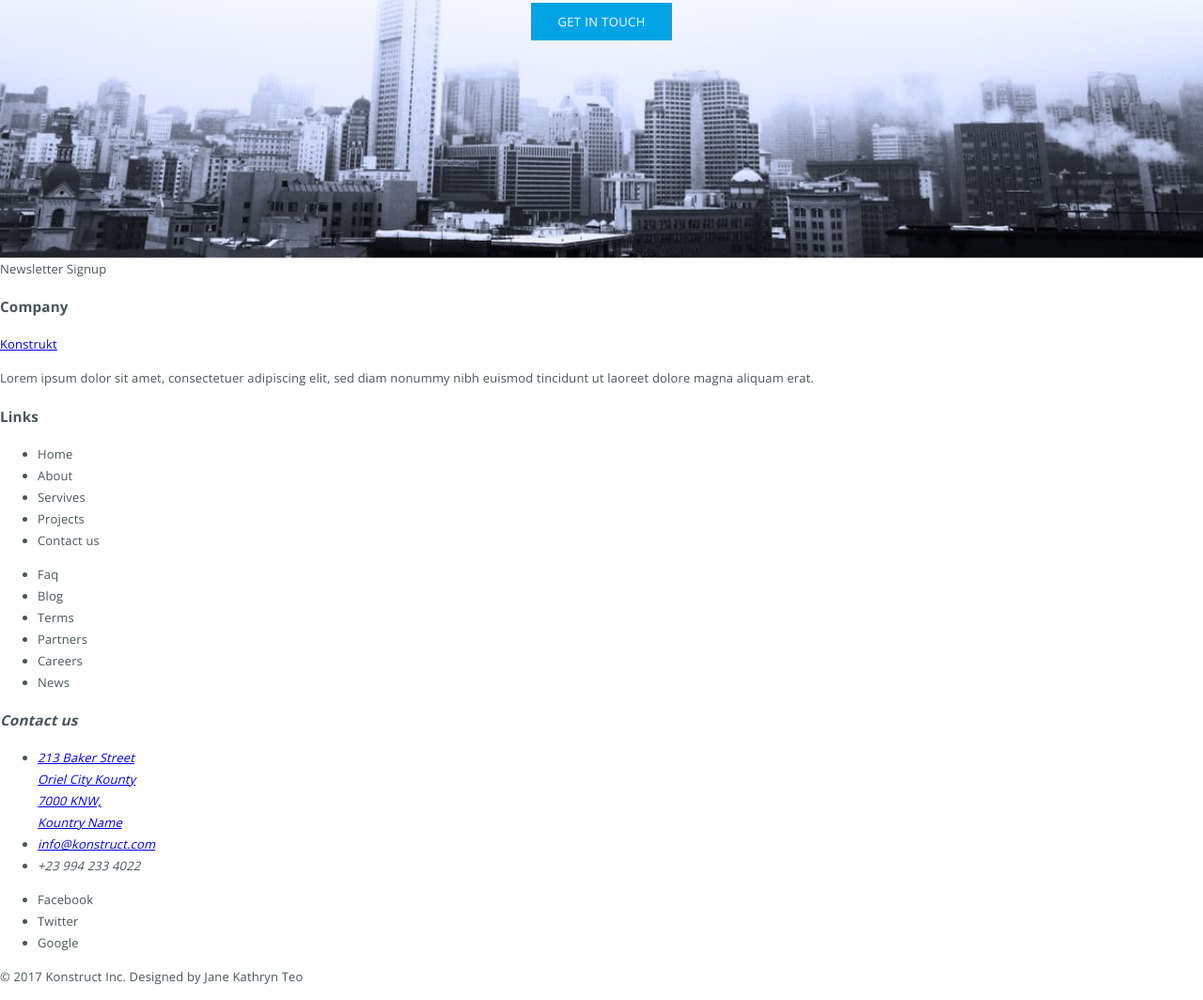
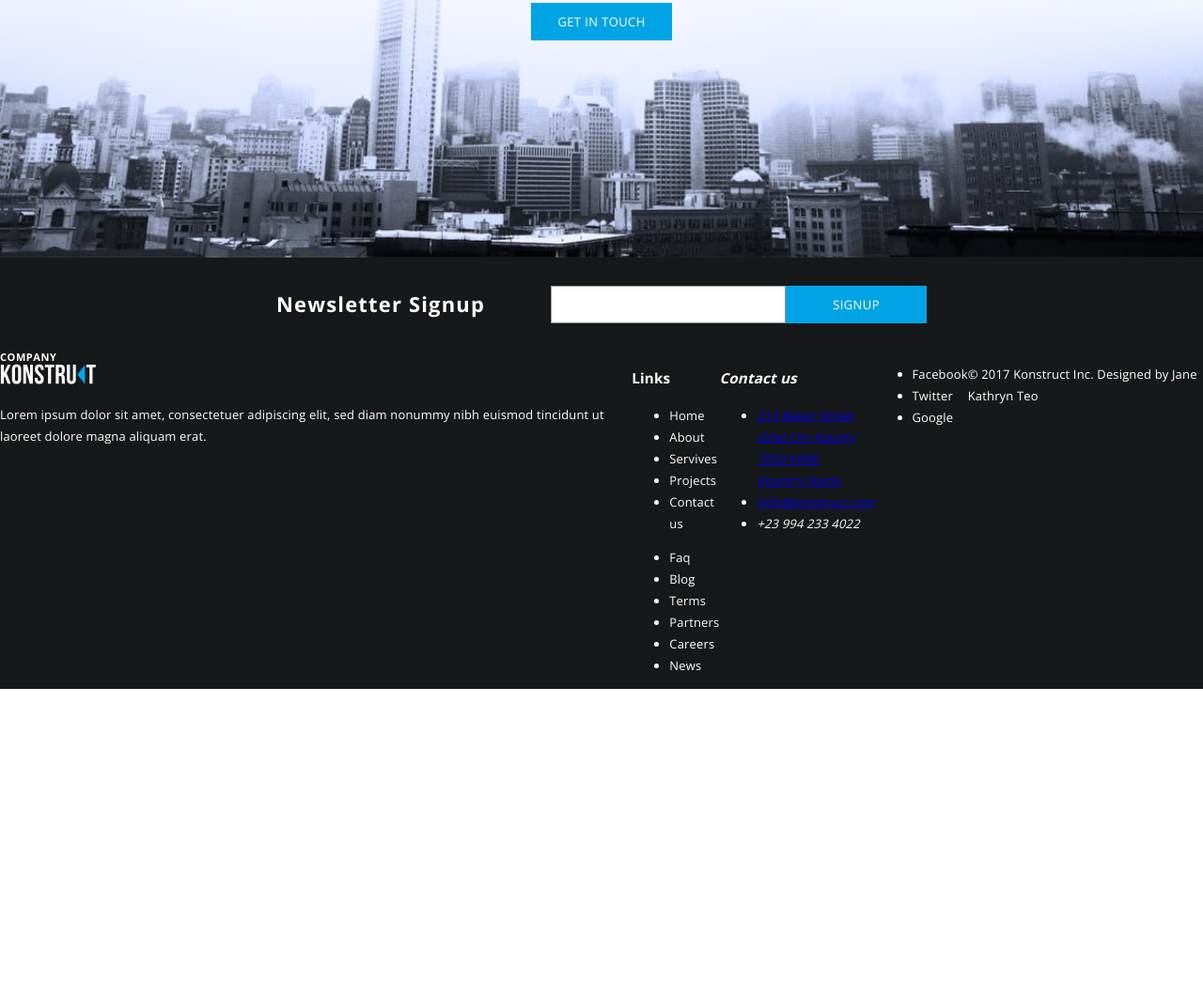
Before and after one commit to ProkoptsovD/construct-website-landing, a plain HTML site: page index.html in a window 1280 px wide. Shown: the part 2174-3238 px from the top of the page at 94% size. After the commit the page ends 2907 px from the top, so only its background shows below. Drawn offline with nearby package versions, Linux system fonts and the light colour scheme.

Commit message:
add half of footer

```diff
--- a/css/styles.css
+++ b/css/styles.css
@@ -1,5 +1,6 @@
 :root {
   --primary-bg-color: #ffffff;
+  --secondary-bg-color: #171819;
   --primary-text-color: #48555b;
   --secondary-text-color: #ffffff;
   --accent-color: #00a4e5;
@@ -439,7 +440,7 @@ body {
   background-position: center;
   background-size: cover;
 
-  background-color: #d7d7d7;
+  background-color: var(--secondary-bg-color);
 }
 
 .get-in-touch__title {
@@ -465,3 +466,80 @@ body {
   color: var(--secondary-text-color);
   background-color: var(--accent-color);
 }
+
+/* Newsletter aside section pastiche */
+.newsletter {
+  display: flex;
+  justify-content: center;
+  align-items: center;
+
+  margin-top: -1px;
+  padding: 30px 0;
+
+  background-color: var(--secondary-bg-color);
+}
+
+.newsletter__title {
+  margin: 0;
+  padding: 0;
+
+  margin-right: 70px;
+
+  font-weight: 700;
+  font-size: 22px;
+  line-height: 1.18;
+
+  text-align: center;
+  letter-spacing: 0.053em;
+
+  color: var(--secondary-text-color);
+}
+
+.newsletter_input {
+  width: 250px;
+  height: 40px;
+  border: 1px solid #979797;
+}
+
+.newsletter__btn {
+  min-width: 150px;
+  min-height: 40px;
+
+  font-size: 13px;
+  line-height: 1.15;
+
+  text-align: center;
+  text-transform: uppercase;
+  letter-spacing: 0.03em;
+
+  border: none;
+
+  color: var(--secondary-text-color);
+  background-color: var(--accent-color);
+}
+
+/* footer pastiche */
+.footer {
+  display: flex;
+
+  color: var(--secondary-text-color);
+  background-color: var(--secondary-bg-color);
+}
+
+.footer__thumb {
+}
+.footer__title {
+  margin: 0;
+  padding: 0;
+
+  font-size: 11px;
+  line-height: 1.18;
+
+  letter-spacing: 0.052em;
+
+  text-transform: uppercase;
+}
+.footer__icon {
+  width: 102px;
+  height: 23px;
+}
--- a/index.html
+++ b/index.html
@@ -94,15 +94,17 @@
         </section>
     </main>
 
-    <aside>
-        <form action="">Newsletter Signup</form>
+    <aside class="newsletter">
+        <span class="newsletter__title">Newsletter Signup</span>
+        <input class="newsletter_input" type="email">
+        <button class="newsletter__btn" type="submit">Signup</button>
     </aside>
 
-    <footer>
-        <div>
-            <h3>Company</h3>
-            <a href="#">Konstrukt</a>
-            <p>Lorem ipsum dolor sit amet, consectetuer adipiscing elit, sed diam nonummy nibh euismod tincidunt ut laoreet dolore
+    <footer class="footer">
+        <div class="footer__thumb">
+            <h3 class="footer__title">Company</h3>
+            <a class="footer__logo" href="./index.html"><img class="footer__icon" src="./images/project-logo-white.svg" alt=""></a>
+            <p class="footer__text">Lorem ipsum dolor sit amet, consectetuer adipiscing elit, sed diam nonummy nibh euismod tincidunt ut laoreet dolore
             magna aliquam erat.</p>
         </div>
 
```
